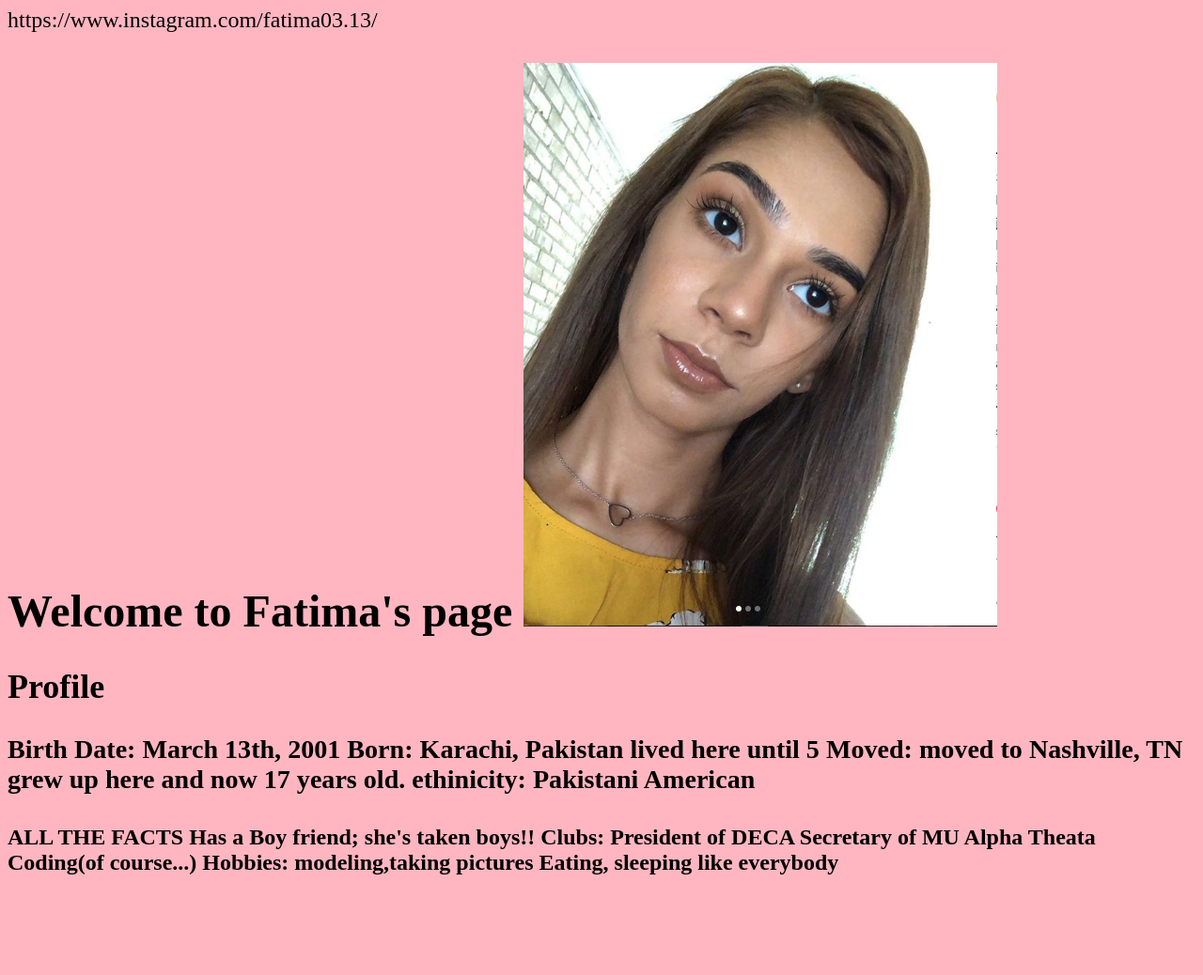
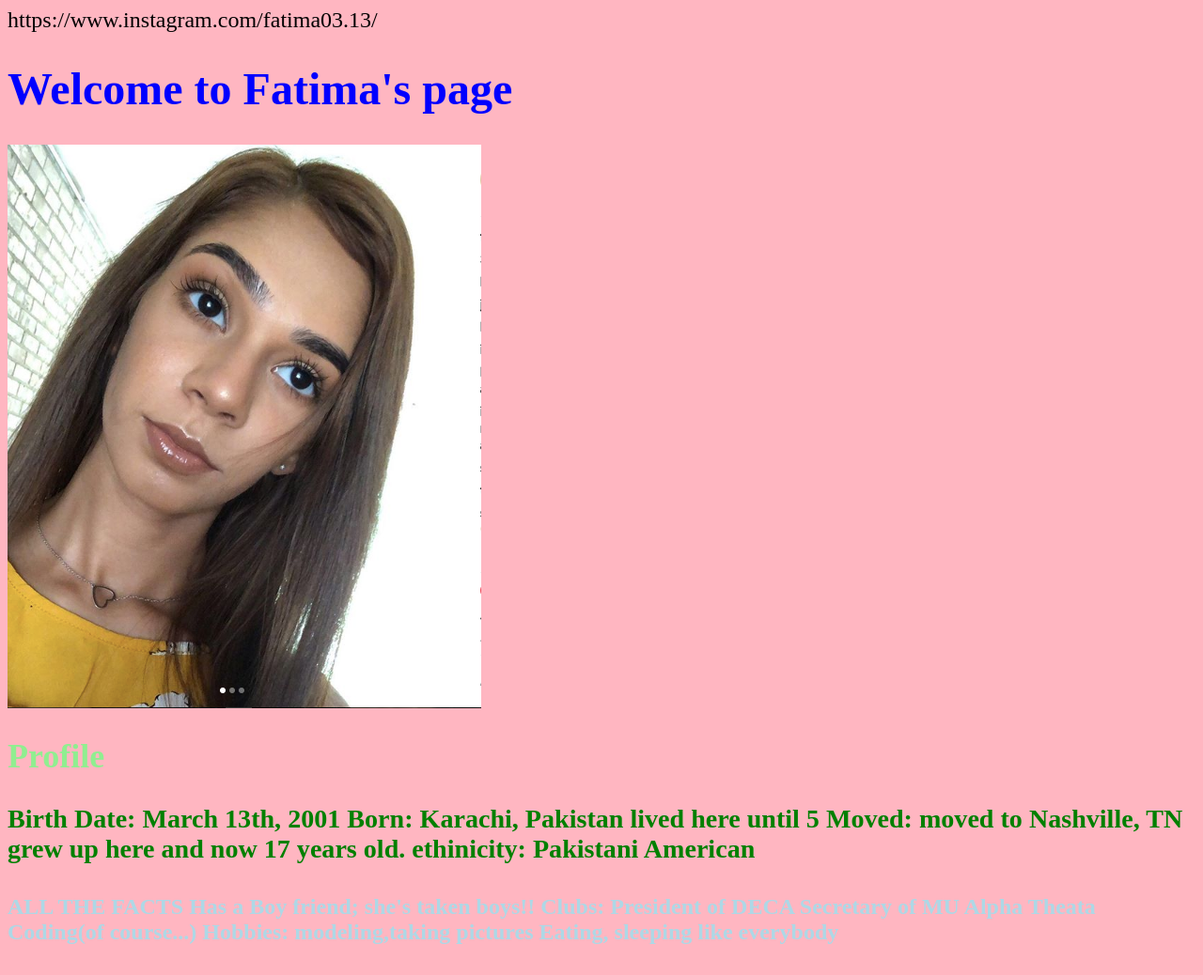
Before and after one commit to monet-jones/monet-jones.github.io, a plain HTML site: page fatima/index.html in a window 1280 px wide. Shown: the whole page at 94% size. Before the commit the page ends 964 px from the top, so only its background shows below. Drawn offline with Linux system fonts and the light colour scheme; files whose address does not match are found by name.

Commit message:
Update index.html

```diff
--- a/fatima/index.html
+++ b/fatima/index.html
@@ -7,10 +7,10 @@ https://www.instagram.com/fatima03.13/
       font-size: 150%;
     }
 
- <h1> {color:blue} </h1>
- <h2> {color:lightgreen}</h2>
- <h3> {color:green}</h3>
- <h4> {color:lightblue} </h4>
+ h1 {color:blue}
+ h2 {color:lightgreen}
+ h3 {color:green}
+ h4 {color:lightblue}
 
 
 </style>
@@ -22,7 +22,7 @@ https://www.instagram.com/fatima03.13/
 </head>
 
 <body>
-  <h1> Welcome to Fatima's page
+ <h1> Welcome to Fatima's page </h1>
     <img src="fatima.jpg">
 
 
```
